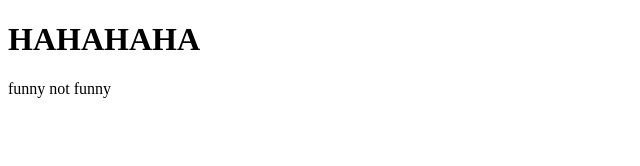
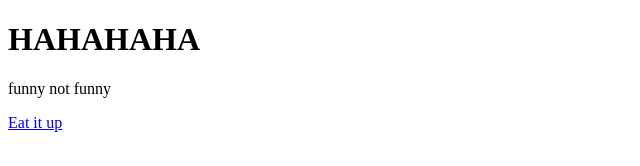
Before and after one commit to elbbubx/eww, a plain HTML site: page index.html in a window 1280 px wide. Shown: the full height of the page, 0-640 px from the left. Drawn offline with Linux system fonts and the light colour scheme.

Commit message:
ew update

```diff
--- a/index.html
+++ b/index.html
@@ -6,5 +6,6 @@
 <body>
     <h1>HAHAHAHA</h1>
     <p>funny not funny</p>
+    <a href="https://youtu.be/TvVtYaqCni8?list=RDTvVtYaqCni8">Eat it up</a>
 </body>
 </html>
```
